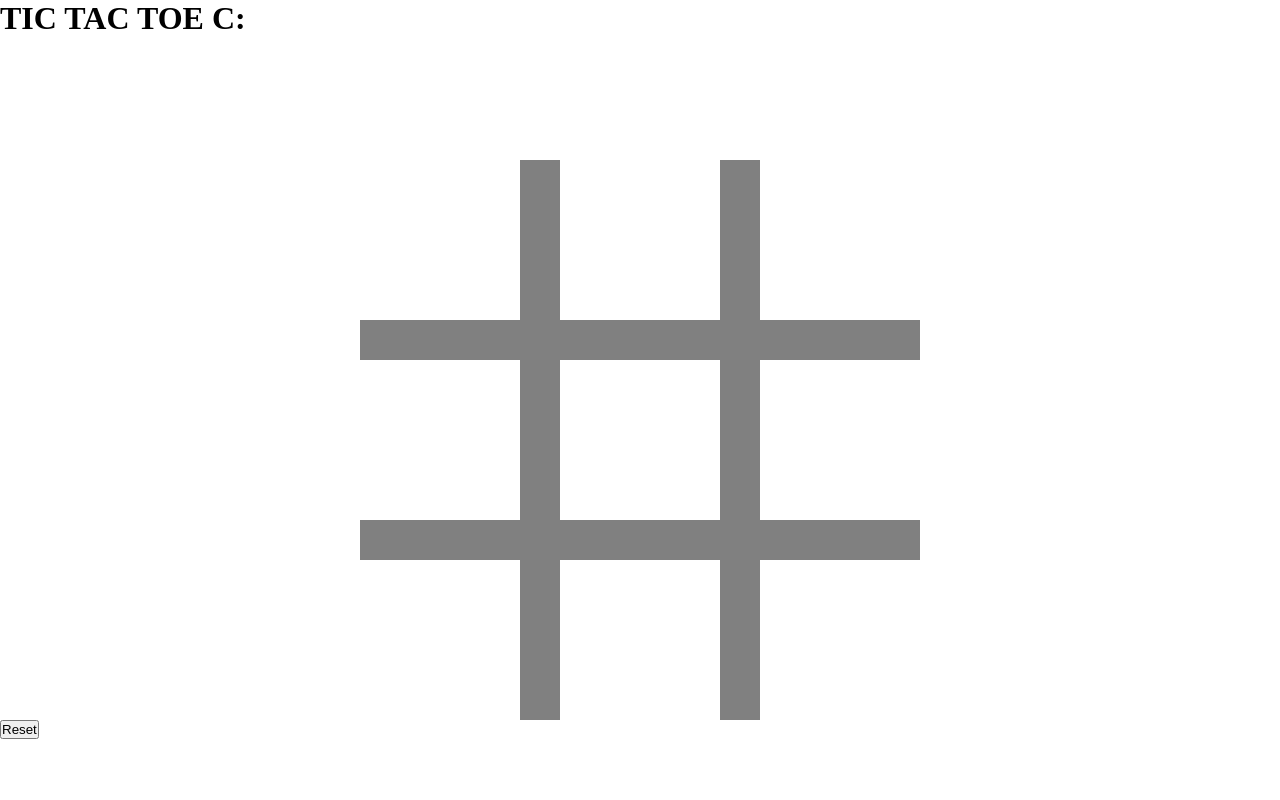
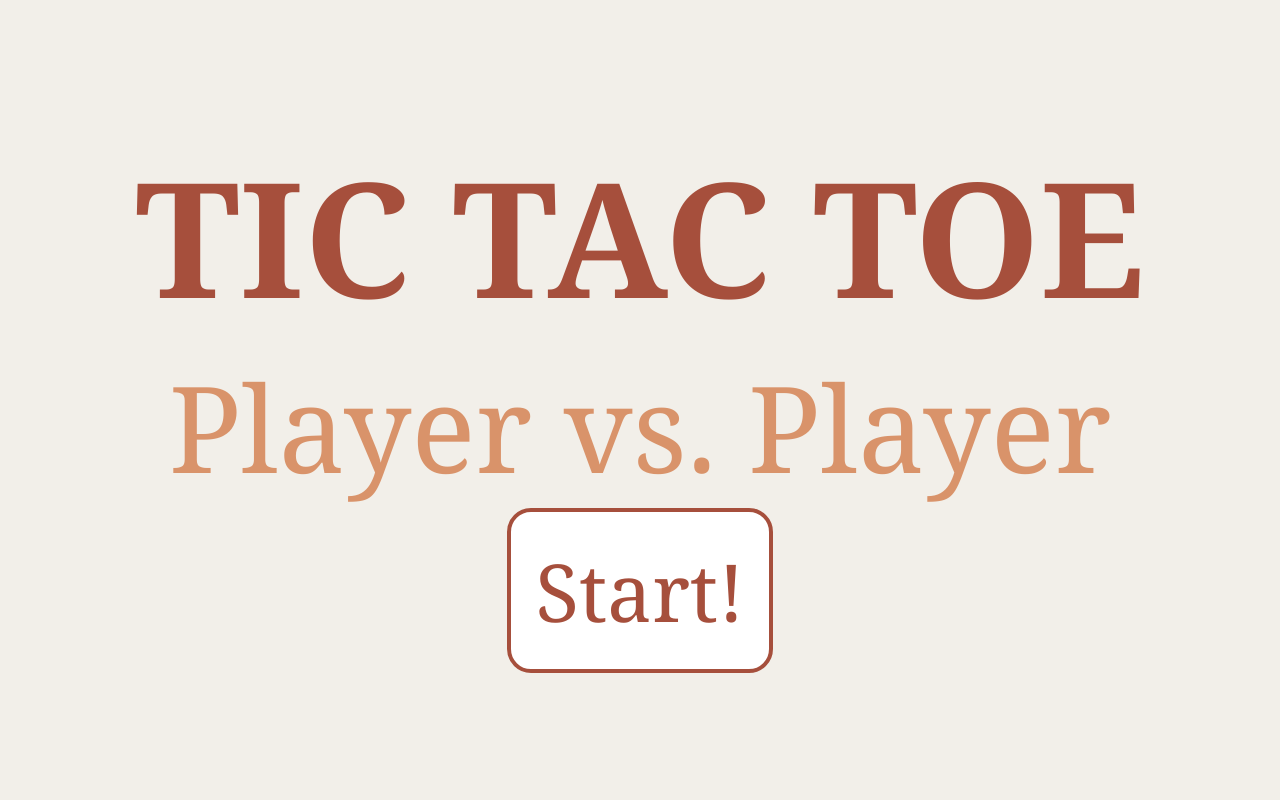
Before and after one commit to RoySS248/Odin-s-practices, a plain HTML site: page JavaScript/2_Tic_Tac_Toe/Tic_Tac_Toe.html in a window 1280 px wide. Drawn offline with Linux system fonts and the light colour scheme.

Commit message:
TicTacToe_Final?

```diff
--- a/JavaScript/2_Tic_Tac_Toe/Tic_Tac_Toe.css
+++ b/JavaScript/2_Tic_Tac_Toe/Tic_Tac_Toe.css
@@ -1,10 +1,69 @@
 *{
   margin: 0;
   padding: 0;
+  font-family: Cambria, Cochin, Georgia, Times, 'Times New Roman', serif
 }
 
-.game-board-container{
-  background-color: gray;
+#main{
+  height: 100vh;
+  background-color: #F2EFE9;
+}
+
+#modal {
+  background-color: #F2EFE9;
+  width: 100%;
+  height: 100vh;
+  position: fixed;
+  bottom: 0;
+  right: 0;
+
+
+  display: flex;
+  flex-direction: column;
+  align-items: center;
+  justify-content: center;
+}
+
+
+
+#title-1{
+  font-size: 20vh;
+  color: #A64F3C;
+  text-align: center;
+}
+
+#subtitle{
+  font-size: 15vh;
+  color: #D9936A;
+  text-align: center;
+}
+
+#btn-start{
+  font-size: 10vh;
+  padding: 3vh;
+  border: 0.5vh #A64F3C solid;
+  border-radius: 3vh;
+  background-color: white;
+  color: #A64F3C
+}
+
+
+#title-2{
+  height: 11vh;
+  font-size: 9vh;
+  color: #A64F3C;
+  text-align: center;
+}
+
+#winner{
+  height: 9vh;
+  font-size: 7vh;
+  color: #D9936A;
+  text-align: center;
+}
+
+#game-board-container{
+  background-color: #A6A397;
   margin: 0 auto;
   width: 70vh;
   height: 70vh;
@@ -19,30 +78,30 @@
 
 .space-board{
   display: flex;
+  align-items: center;
   justify-content: center;
-  align-items: center;
 
-  background-color: white;
+  background-color: #F2EFE9;
   width: 20vh;
   height: 20vh;
 
-  color:gray;
-  font-size: 25vh;
-}
-
-
-.main{
-  height: 100vh;
-}
-
-.title-2{
-  height: 11vh;
-}
-
-.winner-container{
-  height: 9vh;
+  color:#3B4034;
+  font-size: 18vh;
 }
 
 .btn-container{
   height: 10vh;
+  display: flex;
+  flex-direction: row;
+  justify-content: center;
 }
+
+#btn-reset{
+  font-size: 5vh;
+  padding: 1vh;
+
+  border: 0.3vh #A64F3C solid;
+  border-radius: 2vh;
+  background-color: white;
+  color: #A64F3C
+}
--- a/JavaScript/2_Tic_Tac_Toe/Tic_Tac_Toe.html
+++ b/JavaScript/2_Tic_Tac_Toe/Tic_Tac_Toe.html
@@ -9,18 +9,21 @@
 </head>
 
 <body>
-  <main class="main">
-    <h1 class="title-2">TIC TAC TOE C:</h1>
-    <p class="winner-container"> &nbsp; </p>
-    <div class="game-board-container"></div>
-    <div class="btn-container">
-      <button onclick="">Reset</button>
+  <main id="main">
+
+    <div id="modal">
+      <h1 id="title-1">TIC TAC TOE</h1>
+      <p id="subtitle">Player vs. Player</p>
+      <button id="btn-start" onclick="closeModal()">Start!</button>
     </div>
 
-
-
+    <h1 id="title-2">TIC TAC TOE</h1>
+    <p id="winner"> &nbsp; </p>
+    <div id="game-board-container"></div>
+    <div class="btn-container">
+      <button id="btn-reset" onclick="btnReset()">Reset</button>
+    </div>
   </main>
-
   <script src="Tic_Tac_Toe.js"></script>
 </body>
 </html>
--- a/JavaScript/2_Tic_Tac_Toe/Tic_Tac_Toe.js
+++ b/JavaScript/2_Tic_Tac_Toe/Tic_Tac_Toe.js
@@ -13,7 +13,7 @@ const gameBoard = (() => {
 
   const drawGameBoard = () => {
     resetGameBoard();
-    gridBoard.forEach( (space, i )=> {
+    gridBoard.forEach((space, i) => {
       const spaceBoard = document.createElement("div");
       spaceBoard.id = i;
       spaceBoard.classList.add("space-board");
@@ -22,89 +22,99 @@ const gameBoard = (() => {
     });
   }
 
-  return{gridBoard,drawGameBoard};
+  return {
+    gridBoard,
+    drawGameBoard
+  };
 })();
 
 
-
-
-const displayController = (()=>{
+const displayController = (() => {
   const currentPlayer = (figure) => figure;
   const nextPlayer = (figure) => figure;
-
+  let inGame = true;
   const winningCombination = [
-    [0,1,2],
-    [3,4,5],
-    [6,7,8],
-    [0,3,6],
-    [1,4,7],
-    [2,5,8],
-    [0,4,8],
-    [2,4,6]
+    [0, 1, 2],
+    [3, 4, 5],
+    [6, 7, 8],
+    [0, 3, 6],
+    [1, 4, 7],
+    [2, 5, 8],
+    [0, 4, 8],
+    [2, 4, 6]
   ];
 
   const checkWinner = () => {
     for (let i = 0; i < winningCombination.length; i++) {
-      let checkPos = [false,false,false];
+      let checkPos = [false, false, false];
 
       for (let j = 0; j < winningCombination[i].length; j++) {
         let aux = winningCombination[i][j];
 
-        if (gameBoard.gridBoard[aux] === displayController.currentPlayer){
+        if (gameBoard.gridBoard[aux] === displayController.currentPlayer) {
           checkPos[j] = true;
         }
-
       }
 
-        if (checkPos[0]&&checkPos[1]&&checkPos[2]){
-          console.log(checkPos[0]);
-          console.log(checkPos[1]);
-          console.log(checkPos[2]);
-          console.log("Winner is "+displayController.currentPlayer);
-          return;
-        }else{
-          checkPos[0] = false;
-          checkPos[1] = false;
-          checkPos[2] = false;
+      if (checkPos[0] && checkPos[1] && checkPos[2]) {
+        inGame = false;
+
+        document.getElementById("btn-reset").innerText = "Replay";
+        document.querySelector("#winner").textContent =  `Winner is: "${displayController.currentPlayer}"`;
+
+        return;
+      } else {
+        checkPos = [false, false, false];
+        if (!gameBoard.gridBoard.includes(" ")){
+          inGame = false;
+          document.getElementById("btn-reset").innerText = "Replay";
+          document.querySelector("#winner").textContent = "Draw!";
         }
-
       }
-
     }
-
+  }
 
   const changePlayer = () => {
-
     let aux = displayController.currentPlayer;
     displayController.currentPlayer = displayController.nextPlayer;
     displayController.nextPlayer = aux;
   }
 
-  const turn = (e)=>{
-    const id = e.target.id;
-    if (gameBoard.gridBoard[id] !== " "){
-      return;
+  const turn = (e) => {
+    if (inGame) {
+      const id = e.target.id;
+      if (gameBoard.gridBoard[id] !== " ") {
+        return;
+      }
+      gameBoard.gridBoard[id] = displayController.currentPlayer;
+      gameBoard.drawGameBoard();
+      checkWinner();
+      changePlayer();
     }
-    gameBoard.gridBoard[id] = displayController.currentPlayer;
-    gameBoard.drawGameBoard();
-    checkWinner();
-    changePlayer();
   }
 
-  return{turn};
+  const reset = () => {
+    for (let i = 0; i < gameBoard.gridBoard.length; i++) {
+      gameBoard.gridBoard[i] = " ";
+    }
+    document.getElementById("btn-reset").innerText = "Reset";
+    document.querySelector("#winner").textContent = " ";
+    gameBoard.drawGameBoard();
+    inGame = true;
+  }
+
+return {turn,reset};
 })();
-
 
 
 const player = (figure) => {
   const getFigure = () => figure;
-
   return {getFigure}
 }
 
 
 
-const gameBoardContainer = document.querySelector(".game-board-container")
+const gameBoardContainer = document.querySelector("#game-board-container");
 gameBoard.drawGameBoard();
 const X = player("x");
 const O = player("o");
@@ -112,4 +122,17 @@ const O = player("o");
 displayController.currentPlayer = X.getFigure();
 displayController.nextPlayer = O.getFigure();
 
-gameBoardContainer.addEventListener('click', (e) => { displayController.turn(e) });
+gameBoardContainer.addEventListener('click', (e) => {
+  displayController.turn(e)
+});
+
+
+function btnReset() {
+  displayController.reset();
+}
+
+
+function closeModal(){
+  const modal = document.querySelector("#modal");
+  modal.style.display = "none";
+}
```
